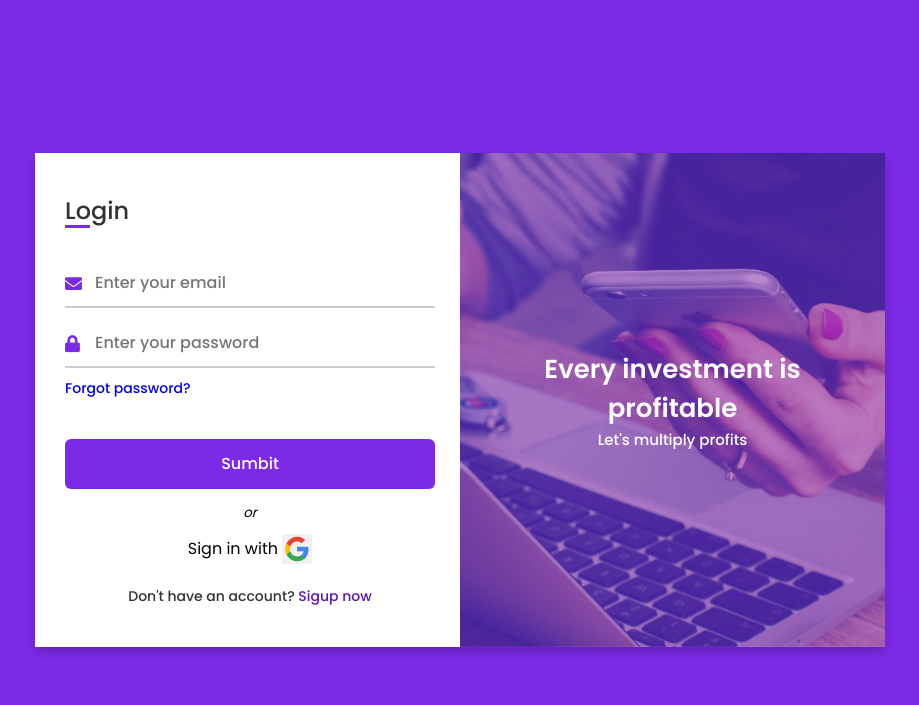
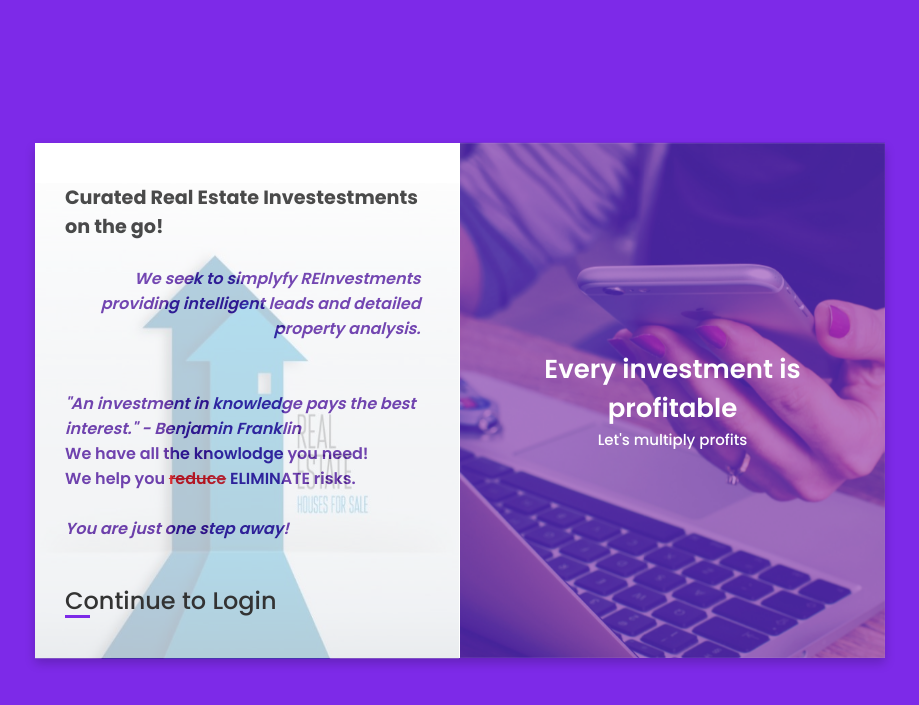
Before and after one commit to rapolunagarjuna/REIEngine, a Flask app: page / in a window 1280 px wide. Shown: the top 705 px of the page, without its empty margins (180-1099 px from the left). Run offline with Flask 3, Linux system fonts and the light colour scheme.

Commit message:
added property apis

```diff
--- a/app.py
+++ b/app.py
@@ -1,13 +1,7 @@
 from flask import Flask
-from flask import render_template
+from src.handlers.DefaultHandler import default
+from src.handlers.PropertyHandler import property
 
 app = Flask(__name__)
-
-@app.route("/")
-@app.route("/login")
-@app.route("/signup")
-def home():
-    return render_template("login.html")
-
-if __name__ == '__main__':
-      app.run(host="localhost", port=80, debug=True)
+app.register_blueprint(default)
+app.register_blueprint(property)
--- /dev/null
+++ b/constants/urls.py
@@ -0,0 +1,13 @@
+
+URLS = {
+    "realtyUS": "https://realty-in-us.p.rapidapi.com"
+}
+
+endpoints = {
+    "details": "properties/v3/detail",
+    "list": "properties/v3/list",
+    "listSimilar": "properties/v3/list-similar-homes",
+    "getPhotos": "properties/v3/get-photos",
+    "getCommuteTime": "properties/v3/get-commute-time",
+    "getSurroundings": "properties/v3/get-surroundings",
+}
--- /dev/null
+++ b/src/handlers/DefaultHandler.py
@@ -0,0 +1,11 @@
+from flask import Blueprint, render_template
+
+default = Blueprint("default", __name__)
+
+@default.route("/")
+def rerouteToLogin():
+    return render_template("rerouteToLogin.html")
+
+@default.errorhandler(404)
+def pageNotFound():
+    return "The requested page does not exists"
--- a/static/css/login_style.css
+++ b/static/css/login_style.css
@@ -101,6 +101,7 @@ body{
   display: flex;
   align-items: center;
   justify-content: space-between;
+  width: 50%;
 }
 .form-content .login-form,
 .form-content .signup-form{
@@ -222,3 +223,32 @@ body{
   top: 10px;
   cursor: pointer
 }
+
+.summary {
+  height: 400px;
+  width: 90%;
+  color: #420098;
+  font-weight: 600;
+}
+
+.sum-content {
+  text-align: right;
+}
+
+.sum-strike {
+  color: red;
+}
+
+.sum-title {
+  color: black;
+  font-size: larger;
+}
+
+.sum-img {
+  opacity: 30%;
+  position: absolute;
+  left: 0;
+  right: 0;
+  width: 424px;
+  height: 476px;
+}
--- a/templates/login.html
+++ /dev/null
@@ -1,86 +0,0 @@
-<!DOCTYPE html>
-<!-- Created by CodingLab |www.youtube.com/c/CodingLabYT-->
-<html lang="en" dir="ltr">
-  <head>
-    <meta charset="UTF-8">
-    <!--<title> Login and Registration Form in HTML & CSS | CodingLab </title>-->
-    <link rel="stylesheet" href="../static/css/login_style.css">
-    <!-- Fontawesome CDN Link -->
-    <link rel="stylesheet" href="https://cdnjs.cloudflare.com/ajax/libs/font-awesome/5.15.3/css/all.min.css">
-    <meta name="viewport" content="width=device-width, initial-scale=1.0">
-   </head>
-<body>
-  <div class="container">
-    <input type="checkbox" id="flip">
-    <div class="cover">
-      <div class="front">
-        <img src="../static/images/frontImg.jpg" alt="">
-        <div class="text">
-          <span class="text-1">Every investment is <br> profitable</span>
-          <span class="text-2">Let's multiply profits</span>
-        </div>
-      </div>
-      <div class="back">
-        <img class="backImg" src="../static/images/backImg.jpg" alt="">
-        <div class="text">
-          <span class="text-1">Complete miles of journey <br> with one step</span>
-          <span class="text-2">Let's get started</span>
-        </div>
-      </div>
-    </div>
-    <div class="forms">
-        <div class="form-content">
-          <div class="login-form">
-            <div class="title">Login</div>
-          <form action="#">
-            <div class="input-boxes">
-              <div class="input-box">
-                <i class="fas fa-envelope"></i>
-                <input type="text" placeholder="Enter your email" required>
-              </div>
-              <div class="input-box">
-                <i class="fas fa-lock"></i>
-                <input type="password" placeholder="Enter your password" required>
-              </div>
-              <div class="text"><a href="#">Forgot password?</a></div>
-              <div class="button input-box">
-                <input type="submit" value="Sumbit">
-              </div>
-
-              <div>
-                <center> <small> <i> or </i> </small> </center>
-                <center> Sign in with <img class="g-icon-login" src="../static/images/g_icon_login.png"  /> </center>
-              </div>
-
-              <div  class="text sign-up-text">Don't have an account? <label for="flip">Sigup now</label></div>
-            </div>
-        </form>
-      </div>
-        <div class="signup-form">
-          <div class="title">Signup</div>
-        <form action="#">
-            <div class="input-boxes">
-              <div class="input-box">
-                <i class="fas fa-user"></i>
-                <input type="text" placeholder="Enter your name" required>
-              </div>
-              <div class="input-box">
-                <i class="fas fa-envelope"></i>
-                <input type="text" placeholder="Enter your email" required>
-              </div>
-              <div class="input-box">
-                <i class="fas fa-lock"></i>
-                <input type="password" placeholder="Enter your password" required>
-              </div>
-              <div class="button input-box">
-                <input type="submit" value="Sumbit">
-              </div>
-              <div class="text sign-up-text">Already have an account? <label for="flip">Login now</label></div>
-            </div>
-      </form>
-    </div>
-    </div>
-    </div>
-  </div>
-</body>
-</html>
--- /dev/null
+++ b/templates/rerouteToLogin.html
@@ -0,0 +1,57 @@
+<!DOCTYPE html>
+<!-- Created by CodingLab |www.youtube.com/c/CodingLabYT-->
+<html lang="en" dir="ltr">
+  <head>
+    <meta charset="UTF-8">
+    <!--<title> Login and Registration Form in HTML & CSS | CodingLab </title>-->
+    <link rel="stylesheet" href="../static/css/login_style.css">
+    <!-- Fontawesome CDN Link -->
+    <link rel="stylesheet" href="https://cdnjs.cloudflare.com/ajax/libs/font-awesome/5.15.3/css/all.min.css">
+    <meta name="viewport" content="width=device-width, initial-scale=1.0">
+   </head>
+<body>
+  <div class="container">
+    <input type="checkbox" id="flip">
+    <div class="cover">
+      <div class="front">
+        <img src="../static/images/frontImg.jpg" alt="">
+        <div class="text">
+          <span class="text-1">Every investment is <br> profitable</span>
+          <span class="text-2">Let's multiply profits</span>
+        </div>
+      </div>
+      <div class="back">
+        <img class="backImg" src="../static/images/backImg.jpg" alt="">
+        <div class="text">
+          <span class="text-1">Complete miles of journey <br> with one step</span>
+          <span class="text-2">Let's get started</span>
+        </div>
+      </div>
+    </div>
+    <div class="forms">
+        <div class="form-content">
+          <div>
+            <img class="sum-img" src="../static/images/real_estate.jpeg" alt="">
+            <div class="summary">
+              <p class="sum-title"> <strong>Curated Real Estate Investestments on the go!</strong></p>
+              <br/>
+              <p class="sum-content">
+                <i>We seek to simplyfy REInvestments providing intelligent leads and  detailed property analysis. </i>
+              </p>
+              <br/><br/>
+              <p>
+                <i>"An investment in knowledge pays the best interest." - Benjamin Franklin</i>
+              </p>
+              <p> We have all the knowlodge you need! </p>
+              <p>We help you <s class="sum-strike">reduce</s> ELIMINATE risks.</p>
+              <br/<br/>
+              <em> You are just one step away!</em>
+            </div>
+            <a href="#" style="text-decoration: none";><div class="title">Continue to Login</div>
+          </div>
+        </div>
+    </div>
+    </div>
+  </div>
+</body>
+</html>
```
Also changed, not shown: src/handlers/PropertyHandler.py (added, +53 -0 lines), src/services/PropertyService.py (added, +151 -0 lines), README.md, src/__init__.py (added), src/handlers/__init__.py (added), src/services/__init__.py (added), static/images/boston-street-getty.jpeg (added), static/images/real_estate.jpeg (added), 4 other files.
